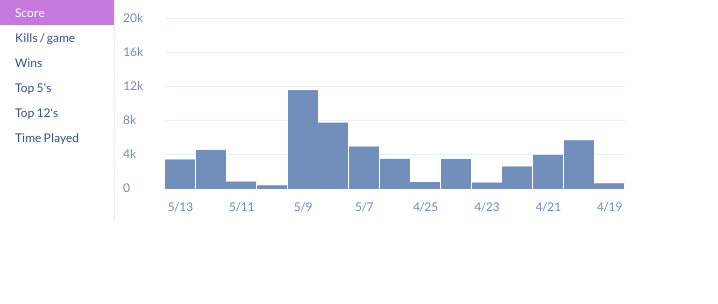
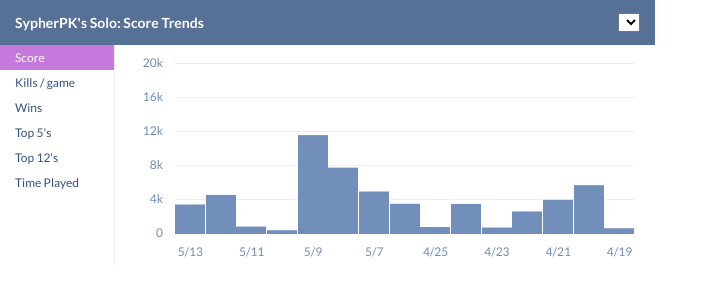
Before and after one commit to ettubrutesbro/lilgraf, a React (Create React App) app: page / in a window 1280 px wide. Shown: the top 304 px of the page, without its empty margins (0-718 px from the left). Built offline with nearby package versions, Linux system fonts and the light colour scheme.

Commit message:
almost there, did hrs / mins things, added header, need to do dropdown

```diff
--- a/src/App.css
+++ b/src/App.css
@@ -5,11 +5,31 @@
   font-size: 12px;
   font-weight: 400px;
   color: #4A4A4A;
+  flex-wrap: wrap;
+  width: 655px;
+
 }
 
 .trends * {
   box-sizing: border-box;
 }
+
+.trends .header{
+  height: 45px;
+  color: white;
+  background: rgb(87,112,150);
+  width: 100%;
+  display: flex;
+  align-items: center;
+  justify-content: space-between;
+  padding: 0 15px;
+}
+
+    .trends .header h3{
+      font-size: 14px;
+      font-weight: 700px;
+      margin: 0; padding: 0; line-height: auto;
+    }
 
 .trends .picker{
   width: 115px;
@@ -37,7 +57,7 @@
 
 .trends .graph{
   position: relative;
-  width: 510px;
+  width: 520px;
   /*border: 1px black solid;*/
   box-sizing: border-box;
   height: 220px;
@@ -52,8 +72,10 @@
     height: 100%;
     flex-direction: column;
     justify-content: space-between;
-    padding-left: 8px;
-    width: 50px;
+    /*padding-left: 8px;*/
+    text-align: right;
+    padding-right: 12px;
+    width: 60px;
   }
     .trends .graph .yTicks .tick::after{
       content: '';
--- a/src/App.js
+++ b/src/App.js
@@ -7,16 +7,15 @@
   //static ranges allow user-to-user comparisons to hold more value
   //you could make it dynamic to accommodate for crazy outlier values, but the value added
   // of a trend graph is probably to track trends, not outliers and world records, right?
-
   {title: 'Score', datalabel: 'score', rangeTop: 20000, rangeBottom: 0, divideTick: 1000},
-  {title: 'Kills / game', datalabel: 'kills', rangeTop: 18, rangeBottom: 0},
-  {title: 'Wins', datalabel: 'placetop1', rangeTop: 12, rangeBottom: 0},
-  {title: 'Top 5\'s', datalabel: 'placetop5', rangeTop: 15, rangeBottom: 0},
+  {title: 'Kills / game', datalabel: 'kills', rangeTop: 20, rangeBottom: 0},
+  {title: 'Wins', datalabel: 'placetop1', rangeTop: 20, rangeBottom: 0},
+  {title: 'Top 5\'s', datalabel: 'placetop5', rangeTop: 20, rangeBottom: 0},
   //TODO: using top 12 here and not 10/25 because those are null values only in the provided data
-  {title: 'Top 12\'s', datalabel: 'placetop12', rangeTop: 25, rangeBottom: 0},
+  {title: 'Top 12\'s', datalabel: 'placetop12', rangeTop: 20, rangeBottom: 0},
   // {title: 'Top 10\'s', datalabel: 'placetop10', rangeTop: 15, rangeBottom: 0},
   // {title: 'Top 25\'s', datalabel: 'placetop25', rangeTop: 15, rangeBottom: 0},
-  {title: 'Time Played', datalabel: 'minutesPlayed', rangeTop: 720, rangeBottom: 0}
+  {title: 'Time Played', datalabel: 'minutesPlayed', rangeTop: 600, rangeBottom: 0}
 ]
 
 class TrendGraph extends Component {
@@ -25,7 +24,7 @@
     super(props)
     this.state = {
       hoveredDay: null,
-      selectedStat: 0
+      selectedStat: 0,
     }
   }
   //using react state this way causes a ton of rerenders, hope it doesnt blow up perf, sorry
@@ -61,11 +60,25 @@
       }
       if(tick % 1!==0) tick = parseFloat(tick.toFixed(2))
       if(tick===0) suffix = ''
-      yTicks.push(tick + suffix)
+      if(statsToUse[selectedStat].datalabel === 'minutesPlayed'){
+        const hrs = Math.floor(tick / 60)
+        const min = tick % 60
+        if(min > 0) yTicks.push(hrs+'h '+min+'m')
+        else yTicks.push(hrs+'h')
+      }
+      else yTicks.push(tick + suffix)
     }
 
     return (
       <div className="trends">
+        <div className = 'header'>
+          <h3>
+            SypherPK's Solo: Score Trends
+          </h3>
+          <select className = 'modeSelector'>
+            {this.props.mode}
+          </select>
+        </div>
         <div className = 'picker'>
           {statsToUse.map((stat,i)=>{
             return(
@@ -112,7 +125,16 @@
                     {hoveredDay === i &&
                     <div className = {['tooltip', i>(this.props.xTicks*.66)?'leftSide':''].join(' ')}>
                       <div className = 'date'>{moment(data[i].date).format('MMM Do')}</div>
-                      <div className = 'value'>{parseFloat(shownData[i].toFixed(2)).toString().replace(/\B(?=(\d{3})+(?!\d))/g, ",")} </div>
+                      <div className = 'value'>
+                      {statsToUse[selectedStat].datalabel ==='minutesPlayed' &&
+                        <React.Fragment>
+                              {`${Math.floor(shownData[i]/60)}h ${shownData[i] % 60}m`}
+                        </React.Fragment>
+                      }
+                      {statsToUse[selectedStat].datalabel !== 'minutesPlayed' &&
+                        parseFloat(shownData[i].toFixed(2)).toString().replace(/\B(?=(\d{3})+(?!\d))/g, ",")
+                      }
+                      </div>
                     </div>
                     }
                   </div>
--- a/src/dataset.json
+++ b/src/dataset.json
@@ -15,7 +15,7 @@
             "placetop10": null,
             "placetop25": null,
             "matchesPlayed": 2942,
-            "minutesPlayed": 33595,
+            "minutesPlayed": 34000,
             "matches_played": 2942,
             "minutes_played": 33595
         }
@@ -36,9 +36,9 @@
             "placetop10": null,
             "placetop25": null,
             "matchesPlayed": 2934,
-            "minutesPlayed": 33595,
+            "minutesPlayed": 33715,
             "matches_played": 2934,
-            "minutes_played": 33595
+            "minutes_played": 33625
         }
     },
     {
@@ -57,9 +57,9 @@
             "placetop10": null,
             "placetop25": null,
             "matchesPlayed": 2925,
-            "minutesPlayed": 33595,
+            "minutesPlayed": 33625,
             "matches_played": 2925,
-            "minutes_played": 33595
+            "minutes_played": 33625
         }
     },
     {
```
